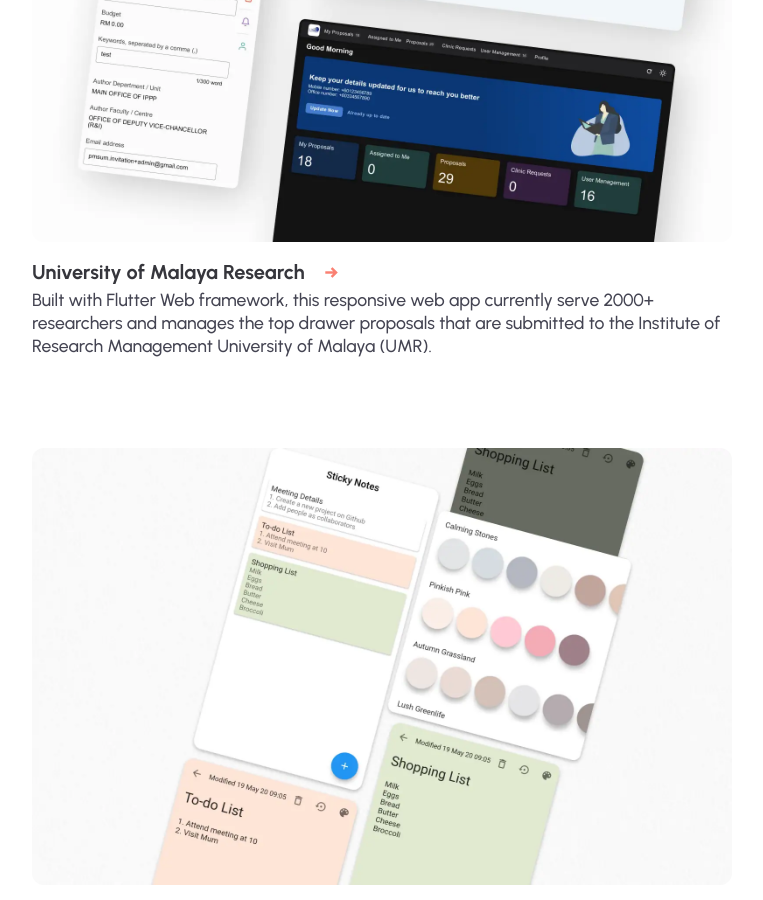
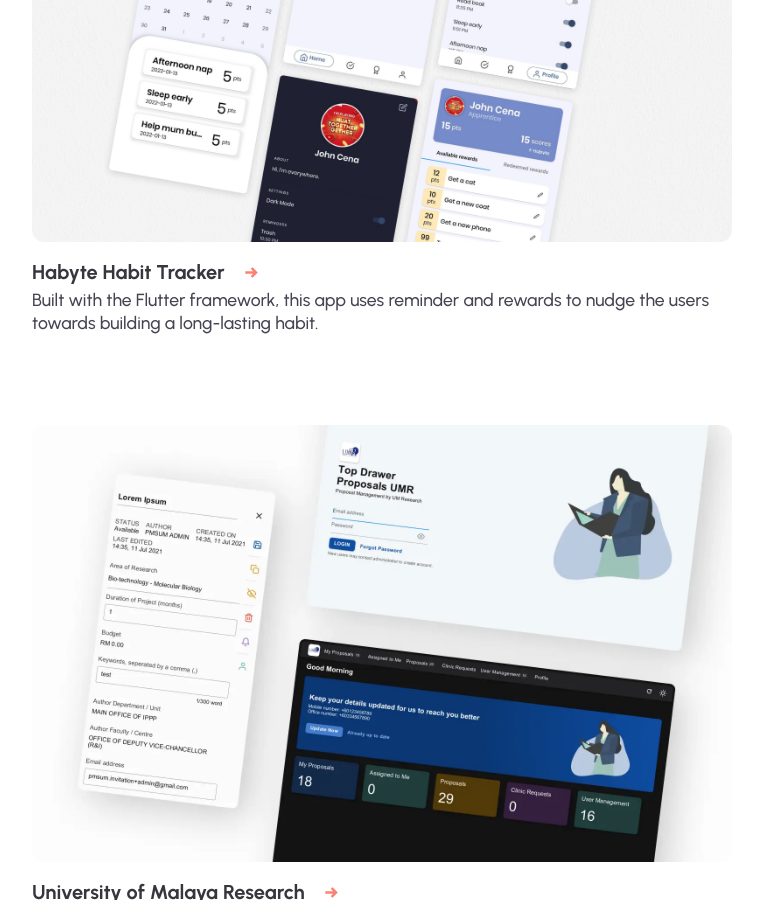
Before and after one commit to notAunty/portfolio-v2, a Jekyll site: the page built from src/index.html, in a window 1280 px wide and 900 px high, scrolled down 2614 px. Shown: the whole window, without its empty margins (378-1141 px from the left). Built offline with Jekyll 4.4.1, drawn with Linux system fonts in a browser that asks for light colours; comment, search, counter and statistics services are not loaded; some of the changed text lies outside the part shown.

Commit message:
added habyte to featured

```diff
--- a/src/_includes/featured.html
+++ b/src/_includes/featured.html
@@ -1,6 +1,25 @@
 <section class="section featured-projects">
   <div class="section__title">Featured Projects</div>
   <div class="section__content">
+    <div class="project habyte">
+      <figure class="project__pic">
+        <picture>
+          <source srcset="{{site.baseUrl}}img/featured/habyte.png" type="image/png">
+          <img class="card" src="{{site.baseurl}}img/featured/habyte.png" alt="Showcase work for a mobile app">
+        </picture>
+      </figure>
+      <figcaption class="project__caption">
+        <div class="project__name">
+          <a class="arrow-link" href="https://github.com/notAunty/habyte" target="_blank">
+            Habyte Habit Tracker
+          </a>
+        </div>
+        <p>
+          Built with the Flutter framework, this app uses reminder and rewards to nudge the users towards building a long-lasting habit.
+        </p>
+      </figcaption>
+    </div>
+
     <div class="project umr">
       <figure class="project__pic">
         <picture>
```
Also changed, not shown: other parts of src/_includes/featured.html (+1 -1 lines), src/img/featured/habyte.png (added), src/img/featured/habyte.webp (added).
